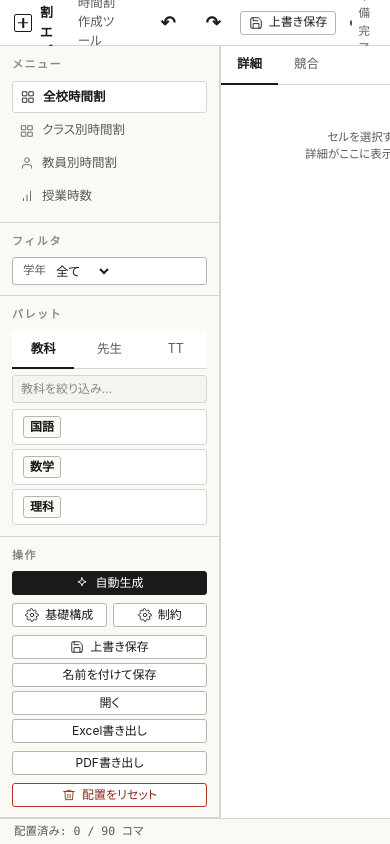
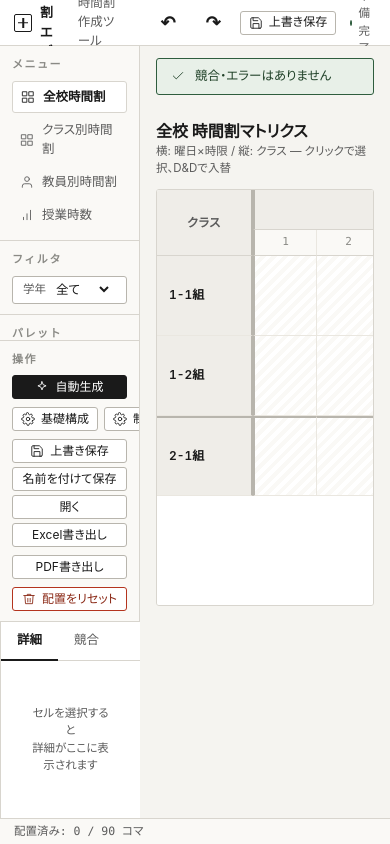
Before and after one commit to mitsuki-0526/making_timetable, a React (Vite) app: page / in a window 390 px wide. Built offline with nearby package versions, Linux system fonts and the light colour scheme.

Commit message:
レイアウト: サイドバーとインスペクタをレスポンシブ化

```diff
--- a/src/index.css
+++ b/src/index.css
@@ -330,7 +330,8 @@
   display: grid;
   grid-template-rows: 46px 1fr 26px;
   height: 100vh;
-  min-height: 700px;
+  /* 可変表示サイズに対応するため固定の最小高さを撤廃 */
+  min-height: 0;
   font-family: var(--ds-font-ui);
   font-size: 13px;
   line-height: 1.5;
@@ -341,9 +342,21 @@
 }
 .layout-a .la-main {
   display: grid;
-  grid-template-columns: 220px 1fr 300px;
+  /* 固定幅を避け、画面幅に応じて左/右パネルが縮小するようにする */
+  grid-template-columns: clamp(180px, 20vw, 260px) 1fr clamp(220px, 28vw, 360px);
   height: 100%;
   overflow: hidden;
+  min-width: 0;
+}
+
+/* 小さい画面では右インスペクタを折りたたみ、中央領域を確保する */
+@media (max-width: 1100px) {
+  .layout-a .la-main {
+    grid-template-columns: clamp(140px, 24vw, 220px) 1fr;
+  }
+  .la-inspector-pane {
+    display: none;
+  }
 }
 
 /* ===== トップバー ===== */
```
